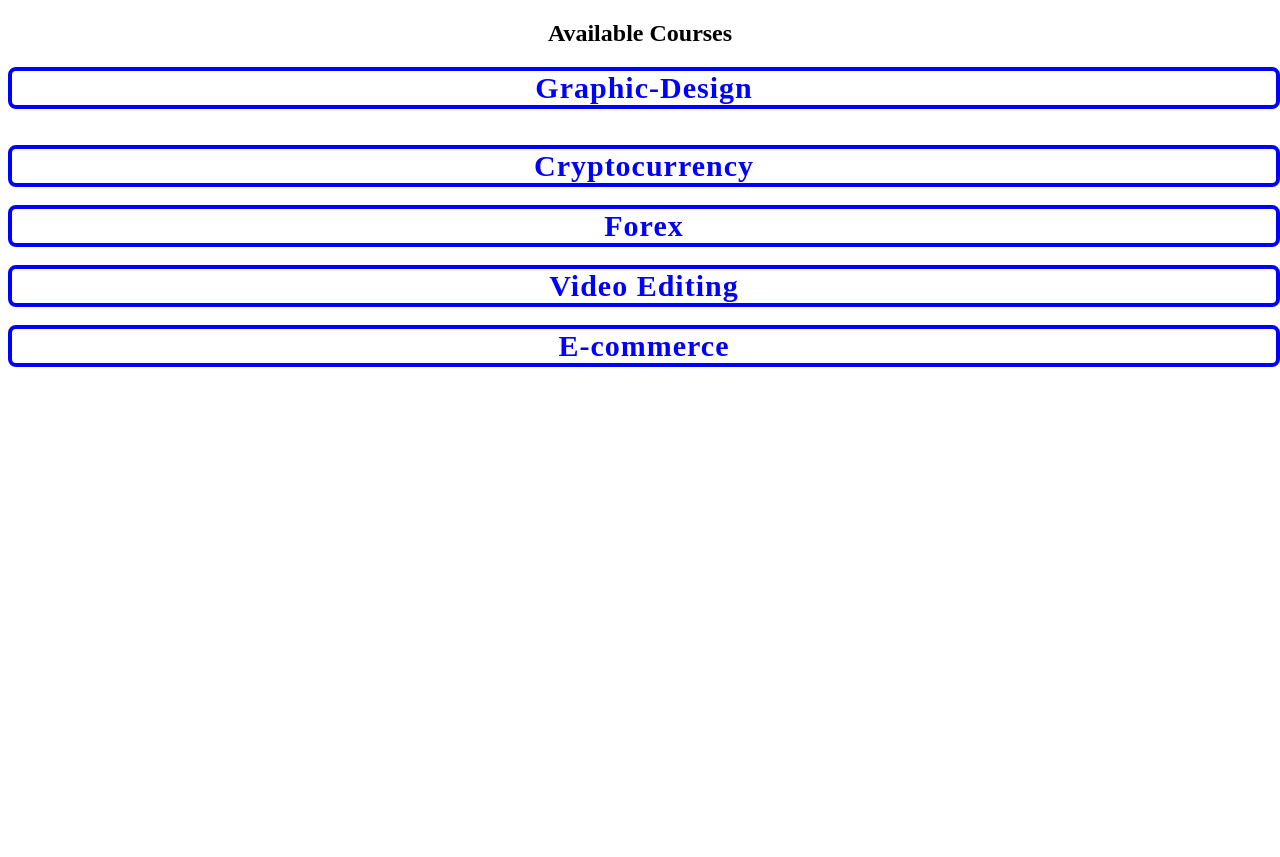
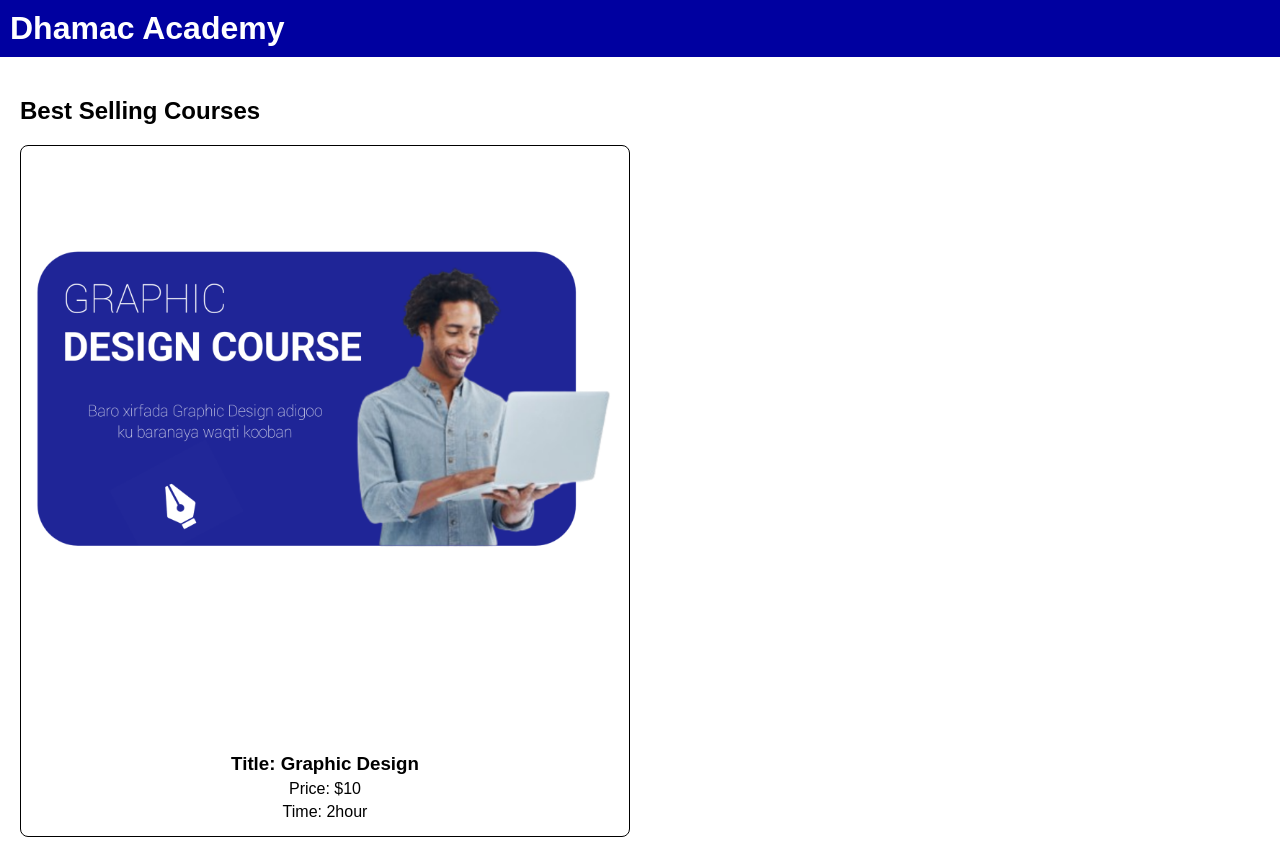
Before and after one commit to Kamaal2233/Dhamac-Academy-, a plain HTML site: page Courses.html in a window 1280 px wide. Before the commit the page ends 800 px from the top, so only its background shows below. Drawn offline with Linux system fonts and the light colour scheme.

Commit message:
Update Courses.html

```diff
--- a/Courses.html
+++ b/Courses.html
@@ -3,45 +3,116 @@
 <head>
     <meta charset="UTF-8">
     <meta name="viewport" content="width=device-width, initial-scale=1.0">
-    <title>Available Courses</title>
-    <link rel="stylesheet" href="courses.css">
+    <title>Courses</title>
+    <style>
+        body {
+            font-family: Arial, sans-serif;
+            margin: 0;
+            padding: 0;
+            box-sizing: border-box;
+        }
+
+        /* Header Style */
+        .header {
+            background-color: #0000A0;
+            color: white;
+            padding: 10px;
+            display: flex;
+            justify-content: space-between;
+            align-items: center;
+        }
+        .header h1 {
+            margin: 0;
+        }
+        .header nav a {
+            color: white;
+            text-decoration: none;
+            margin-left: 20px;
+        }
+
+        /* Main Content */
+        .container {
+            padding: 20px;
+        }
+        .banner img {
+            width: 100%;
+            border-radius: 10px;
+        }
+        .section-title {
+            font-size: 24px;
+            margin-top: 20px;
+            font-weight: bold;
+        }
+
+        /* Course Cards */
+        .course-grid {
+            display: flex;
+            flex-wrap: wrap;
+            gap: 20px;
+            margin-top: 20px;
+            justify-content: space-between;
+        }
+        .course-card {
+            border: 1px solid #000;
+            border-radius: 8px;
+            width: calc(50% - 10px);
+            padding: 10px;
+            text-align: center;
+            box-sizing: border-box;
+            text-decoration: none;
+            color: black;
+        }
+        .course-card:hover {
+            box-shadow: 0 4px 8px rgba(0, 0, 0, 0.2);
+        }
+        .course-card img {
+            width: 100%;
+            border-radius: 8px;
+        }
+        .course-card h3,
+        .course-card p {
+            margin: 5px 0;
+        }
+
+        /* Footer */
+        .footer {
+            background-color: #0000A0;
+            padding: 10px;
+            color: white;
+            text-align: center;
+            margin-top: 20px;
+        }
+    </style>
 </head>
 <body>
 
+    <!-- Header -->
+    <div class="header">
+        <h1>Dhamac Academy</h1>
+        <nav>
+    </div>
+
+    <!-- Main Content -->
+    <div class="container">
+        <!-- Banner Image -->
+
+        <!-- Best Selling Courses Section -->
+        <div class="section-title">Best Selling Courses</div>
+        <div class="course-grid">
 
 
 
-    <center><h2>Available Courses</h2></center>
+            <!-- Course Card 4 -->
+            <a href="dalbo.html" class="course-card">
+                <img src="graphic.png" alt="Course Image">
+                <h3>Title: Graphic Design</h3>
+                <p>Price: $10</p>
+                <p>Time: 2hour</p>
+            </a>
+        </div>
+    </div>
 
-        <div class="btn-box">
-        <a href="dalbo.html">Graphic-Design</a>
-      </div>
- <br>
- <br>
+    <!-- Footer -->
 
-         <div class="btn-box">
-        <a href="dalbo.html">Cryptocurrency</a>
- <br>
- <br>
-
-
-        <div class="btn-box">
-        <a href="dalbo.html">Forex</a>
-
- <br>
- <br>
-
-        <div class="btn-box">
-        <a href="dalbo.html">Video Editing</a>
-
-
-  <br>
- <br>
-
-        <div class="btn-box">
-        <a href="dalbo.html">E-commerce</a>
-
-
-    <script src="courses.js"></script>
 </body>
-        </html>
+</html>
```
